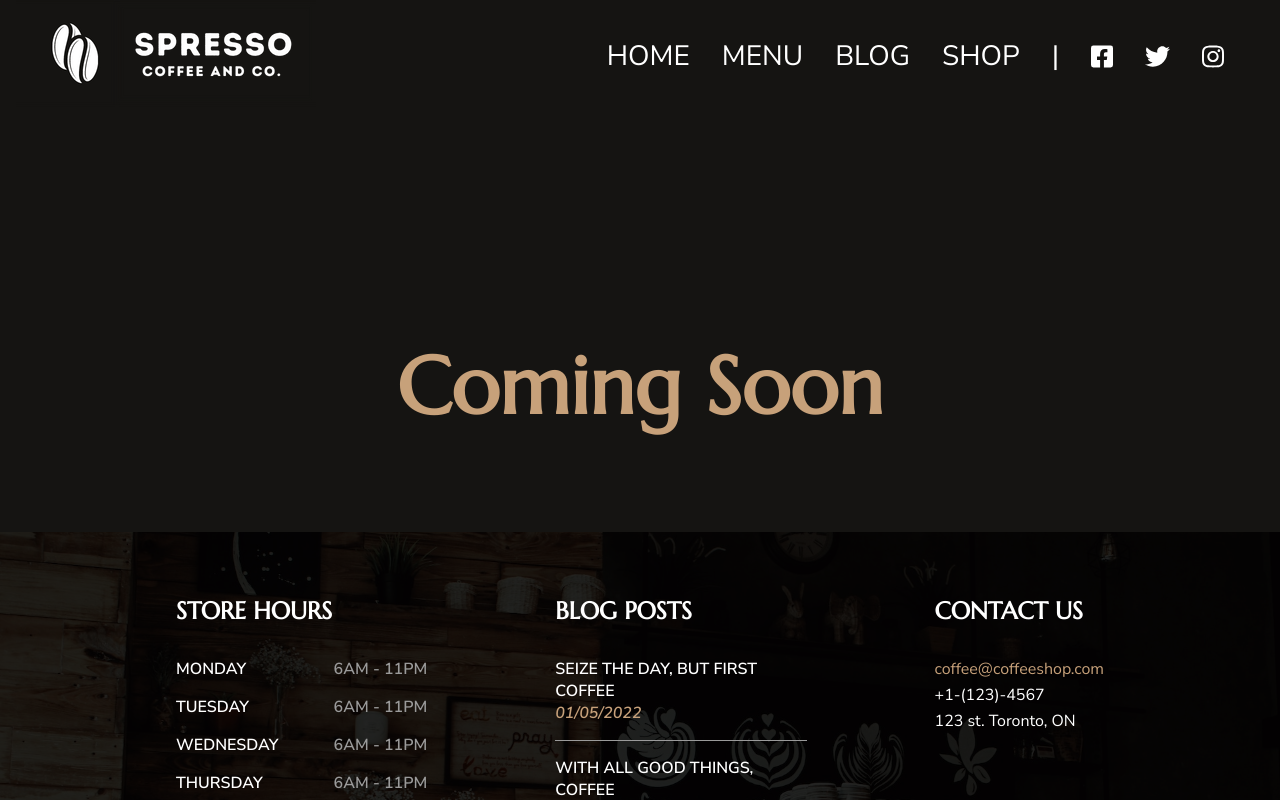
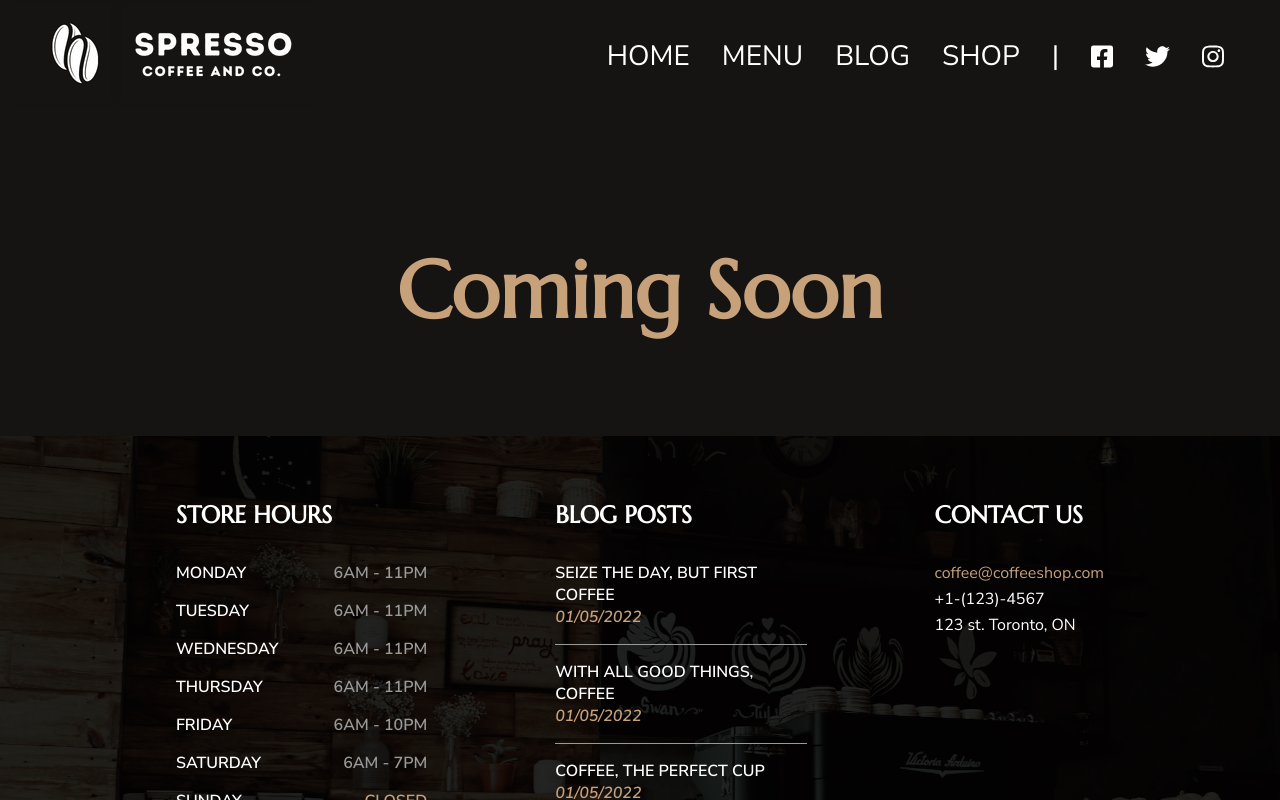
Before and after one commit to rideoutm/coffee-shop-v2, a React (Create React App) app: page /coffee-shop-v2/shop in a window 1280 px wide. Shown: the top 800 px of the page. Built offline with nearby package versions, Linux system fonts and the light colour scheme; a web font is replaced by a local one.

Commit message:
fix shop & comment mobi padding

```diff
--- a/src/components/Blog/Blog.scss
+++ b/src/components/Blog/Blog.scss
@@ -44,15 +44,16 @@
   &__author {
     &-about {
       display: flex;
-      width: 50%;
+      width: 100%;
       flex-direction: column;
       align-items: center;
+      text-align: center;
       justify-content: center;
       margin: 0 auto;
 
-      &-left {
-        margin-left: 2rem;
-      }
+      // &-left {
+      //   margin-left: 2rem;
+      // }
     }
     &-img {
       width: 150px;
@@ -195,8 +196,13 @@
     display: flex;
     flex-direction: column;
 
+    &__author-about {
+      text-align: left;
+    }
+
     &__left {
       width: 100%;
+      margin-left: 2rem;
       margin-right: 1rem;
       padding: 8rem 3rem 4rem 3rem;
     }
--- a/src/components/Shop/Shop.scss
+++ b/src/components/Shop/Shop.scss
@@ -12,8 +12,8 @@
     font-size: 5rem;
     font-family: "marcellus", serif;
     color: #c7a17a;
-    animation: 1.5s shopFade ease-in;
-    padding: 6rem;
+    animation: 1.5s shopFade 0.75s ease-in;
+    padding-bottom: 6rem;
     @keyframes shopFade {
       0% {
         opacity: 0;
```
